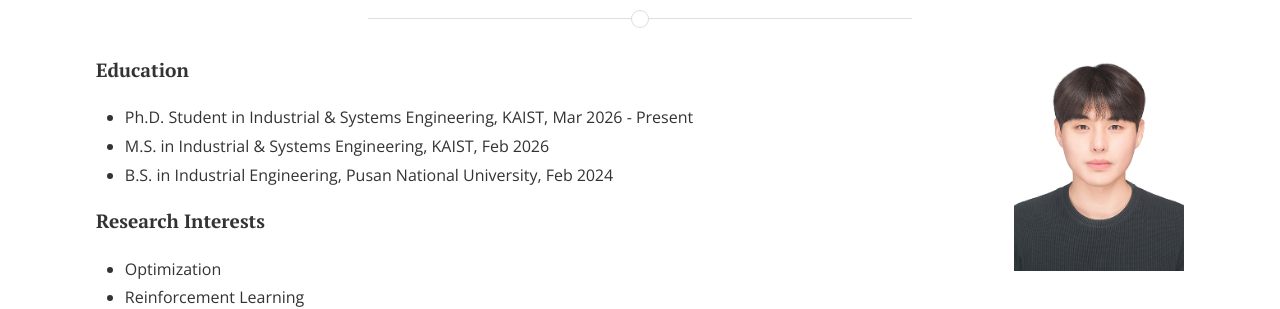
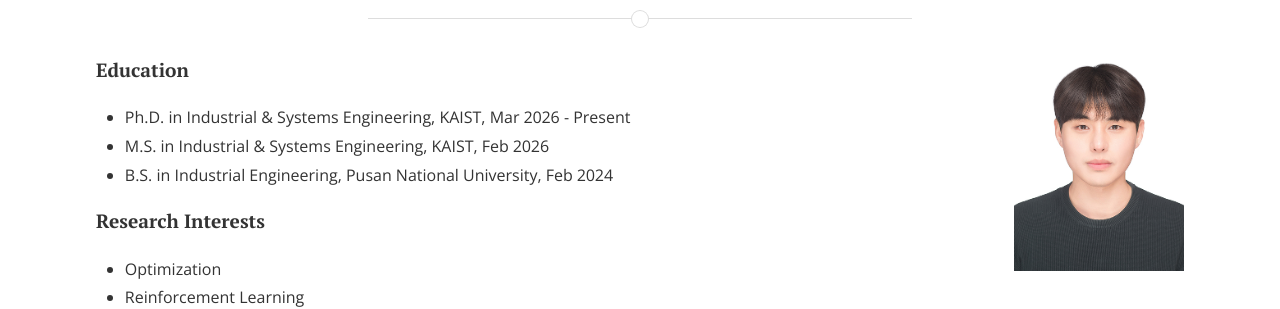
Before and after one commit to CSDlab-KAIST/csdlab-kaist.github.io, a Jekyll site: the page built from people/jeongmin.html, in a window 1280 px wide. Shown: the part 162-471 px from the top of the page. Built offline with Jekyll 4.4.1, drawn with Linux system fonts in a browser that asks for light colours; nearby versions of some CDN libraries.

Commit message:
Update jeongmin.html

```diff
--- a/people/jeongmin.html
+++ b/people/jeongmin.html
@@ -13,7 +13,7 @@ title: Jeongmin Son
 
 <h4>Education</h4>
 <ul>
-  <li>Ph.D. Student in Industrial & Systems Engineering, KAIST, Mar 2026 - Present</li>
+  <li>Ph.D. in Industrial & Systems Engineering, KAIST, Mar 2026 - Present</li>
   <li>M.S. in Industrial & Systems Engineering, KAIST, Feb 2026</li>
   <li>B.S. in Industrial Engineering, Pusan National University, Feb 2024</li>
 </ul>
```
